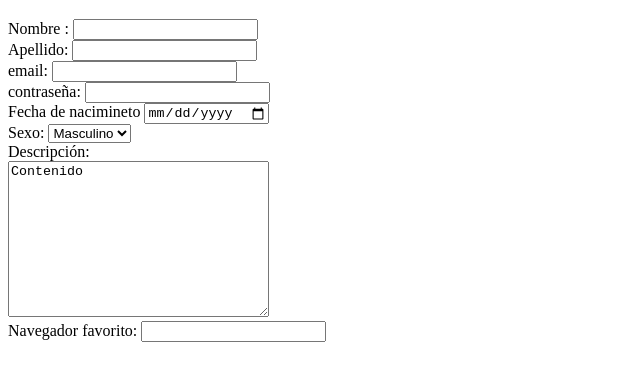
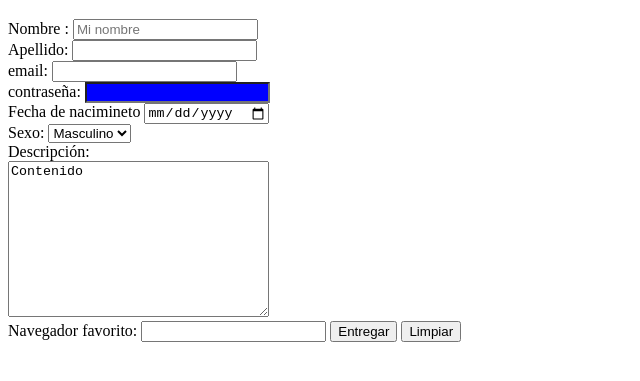
Before and after one commit to cuauhmedina/codellegeg5, a plain HTML site: page clase_selectores_atributo/index.html in a window 1280 px wide. Shown: the part 61-442 px from the top of the page, without its empty margins (0-640 px from the left). Drawn offline with Linux system fonts and the light colour scheme.

Commit message:
Changes included during class

```diff
--- a/clase_selectores_atributo/css/styles.css
+++ b/clase_selectores_atributo/css/styles.css
@@ -0,0 +1,3 @@
+input[type="password"]{
+    background-color: blue;
+}
--- a/clase_selectores_atributo/index.html
+++ b/clase_selectores_atributo/index.html
@@ -9,7 +9,7 @@
     <h1>Formulario</h1>
 
     <form action="#">
-        Nombre : <input type="text" name="nombre"> <br>
+        Nombre : <input type="text" name="nombre" placeholder="Mi nombre" /> <br>
         Apellido: <input type="text" name="apellidos"> <br>
         email: <input type="email" name="email"> <br>
         contraseña: <input type="password" name="pass" id="pass"> <br>
@@ -32,6 +32,8 @@
           <option value="Opera">
           <option value="Safari">
         </datalist>
+        <button type="submit">Entregar</button>
+        <button type="reset">Limpiar</button>
     </form>
 </body>
 </html>
```
Also changed, not shown: clase_pseudo_class/css/styles.css (+8 -0 lines).
